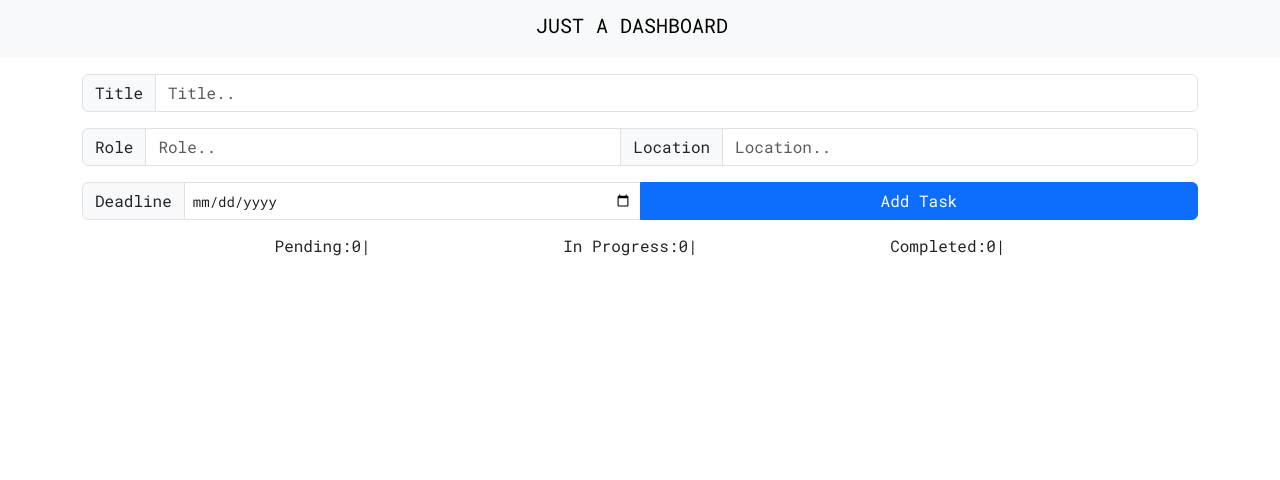
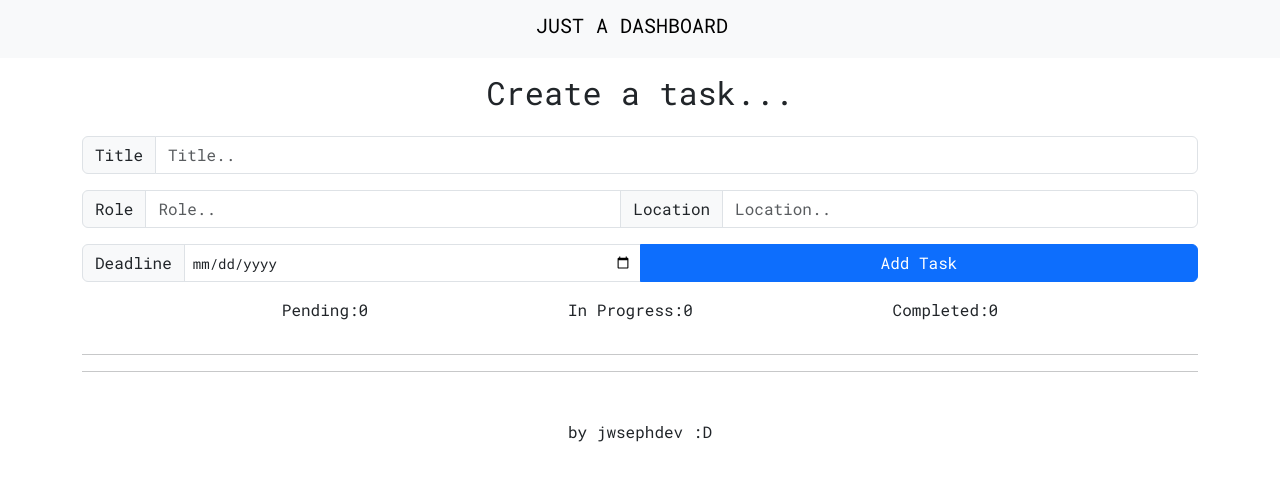
Before and after one commit to jwsephdev/Web-Dashboard, a React (Vite) app: page / in a window 1280 px wide. Shown: the top 480 px of the page. Built offline with nearby package versions, Linux system fonts and the light colour scheme.

Commit message:
footer and scaling

```diff
--- a/src/App.jsx
+++ b/src/App.jsx
@@ -6,6 +6,17 @@ function App() {
   return (
    <>
    <Header />
+   <footer>
+    <div className='container'>
+       <hr />
+      <div className='d-flex justify-content-center mt-5 mb-0'>
+
+        <p>by jwsephdev :D</p>
+      </div>
+    </div>
+
+   </footer>
+
    </>
   )
 }
--- a/src/components/Header.jsx
+++ b/src/components/Header.jsx
@@ -95,6 +95,10 @@ const deleteItem = (index) => {
 
       </nav>
 
+      <div className='d-flex justify-content-center m-3'>
+        <h2>Create a task...</h2>
+      </div>
+
       <div className='container'>
       <div className='input-group mb-3 mt-3'>
         <span class="input-group-text" id="basic-addon1">Title</span>
@@ -144,13 +148,14 @@ const deleteItem = (index) => {
     </div>
 
       <div className='container'>
-      <div className='d-flex justify-content-evenly'>
+      <div className='d-flex flex-column flex-sm-row justify-content-evenly '>
 
-      <h6>Pending:{pendingCount}|</h6>
-      <h6>In Progress:{inProgressCount}|</h6>
-      <h6>Completed:{completedCount}|</h6>
+      <p>Pending:{pendingCount}</p>
+      <p>In Progress:{inProgressCount}</p>
+      <p>Completed:{completedCount}</p>
 
     </div>
+    <hr />
     </div>
 
 
```
